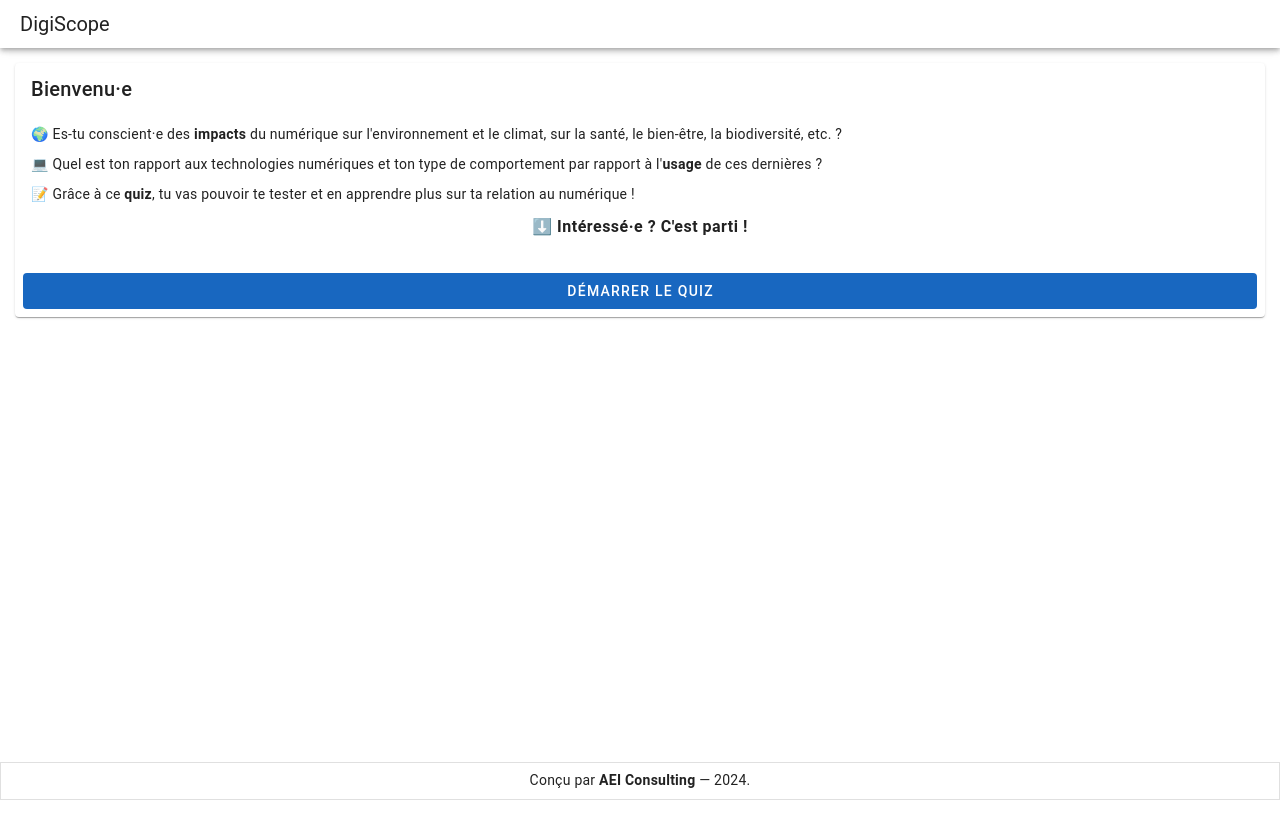
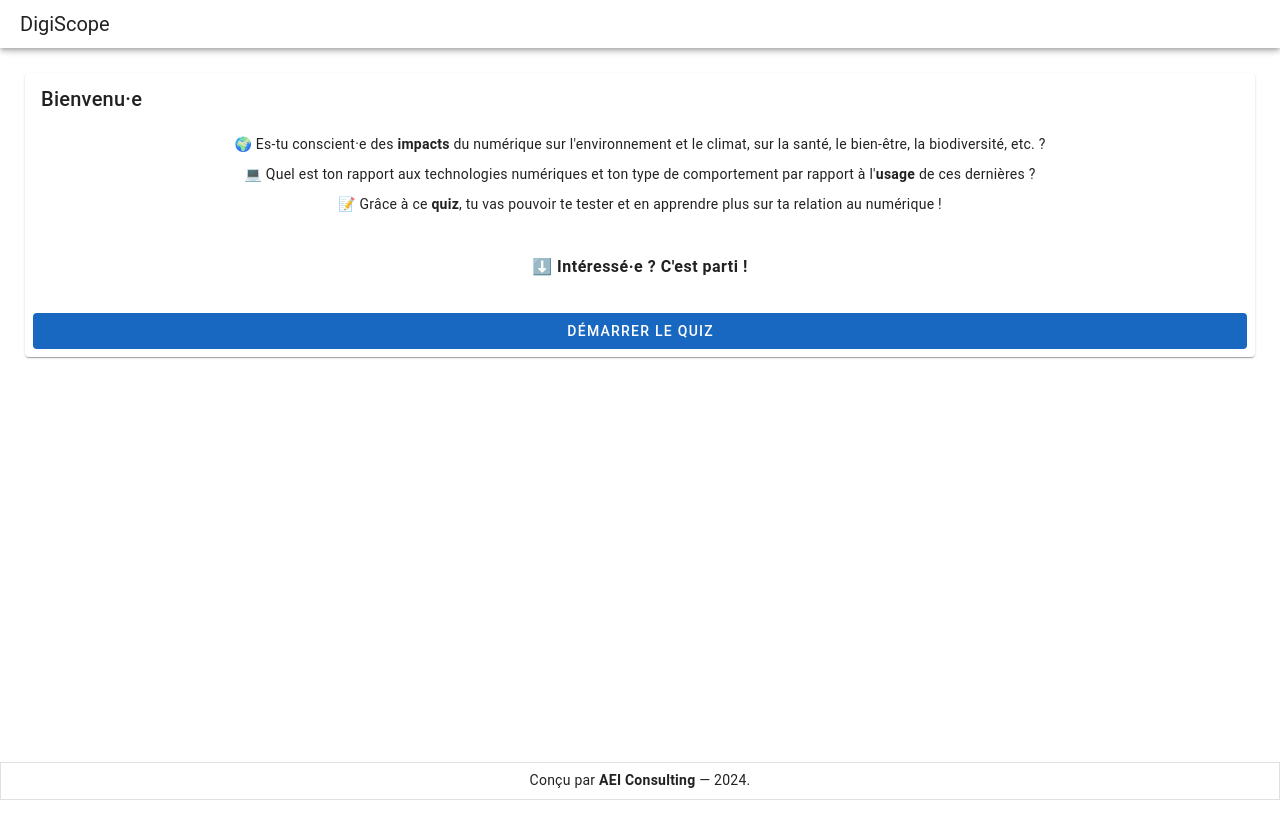
Before and after one commit to CSITEd/digiscope-assess, a Nuxt app: page / in a window 1280 px wide. Shown: the top 838 px of the page. Built offline with nearby package versions, Linux system fonts and the light colour scheme; what vue-recaptcha-v3 would draw is missing.

Commit message:
Update layout

```diff
--- a/app.vue
+++ b/app.vue
@@ -8,7 +8,7 @@
 
 <style>
 body {
-  margin: 15px;
+  margin: 25px;
 }
 p {
   margin: 10px 0;
--- a/pages/index.vue
+++ b/pages/index.vue
@@ -1,10 +1,10 @@
 <template>
   <VCard title="Bienvenu·e">
-    <VCardText>
+    <VCardText class="text-center">
       <p>🌍 Es-tu conscient·e des <b>impacts</b> du numérique sur l'environnement et le climat, sur la santé, le bien-être, la biodiversité, etc. ?</p>
       <p>💻 Quel est ton rapport aux technologies numériques et ton type de comportement par rapport à l'<b>usage</b> de ces dernières ?</p>
       <p>📝 Grâce à ce <b>quiz</b>, tu vas pouvoir te tester et en apprendre plus sur ta relation au numérique !</p>
-      <p class="d-flex font-weight-bold justify-center text-body-1">⬇️ Intéressé·e ? C'est parti !</p>
+      <p class="font-weight-bold text-body-1 mt-10">⬇️ Intéressé·e ? C'est parti !</p>
     </VCardText>
 
     <VCardActions>
```
